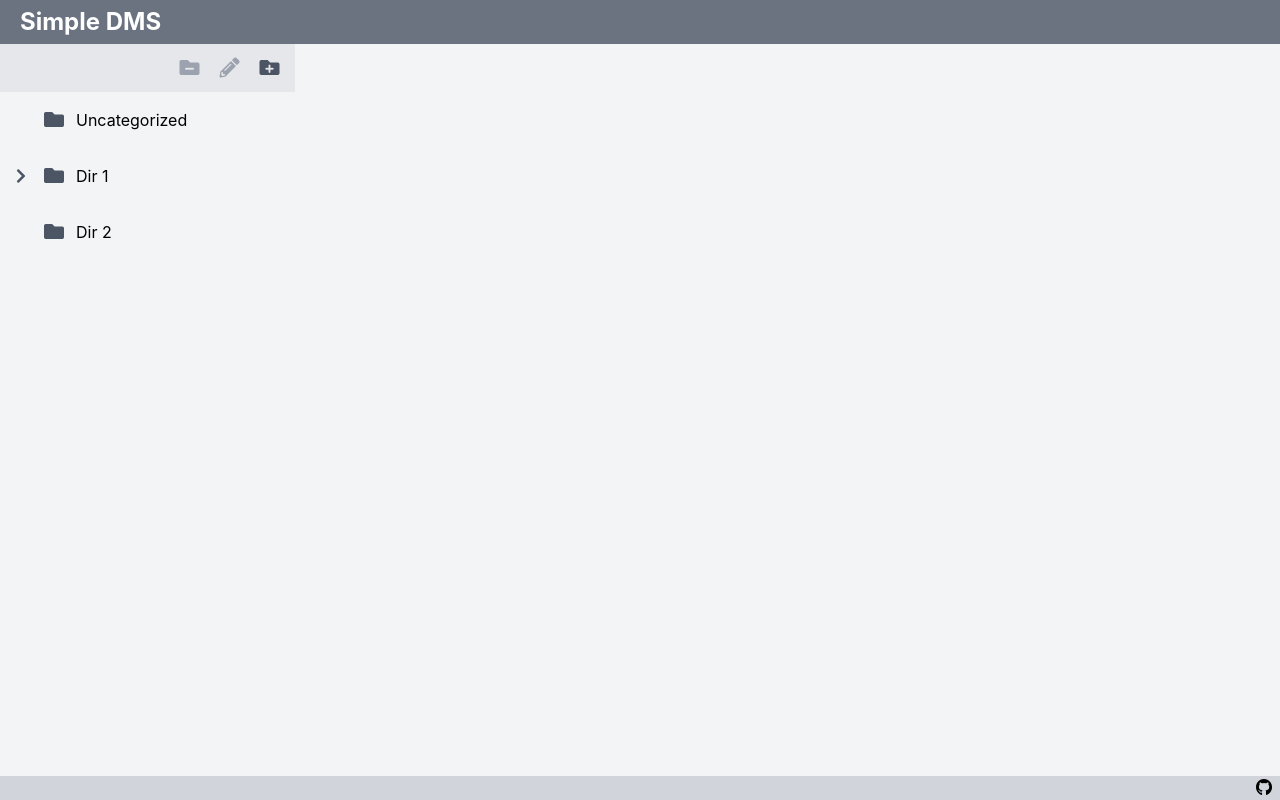
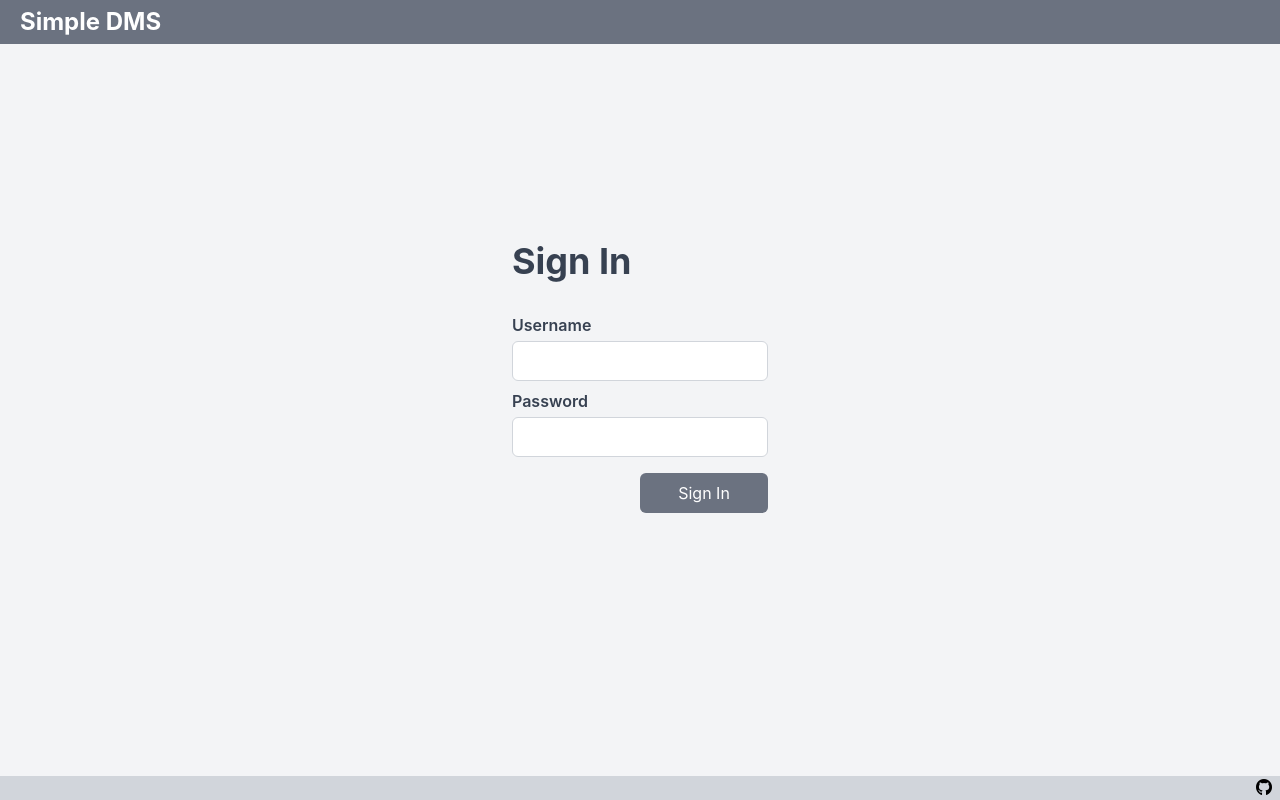
Before and after one commit to s-schoen/simple-dms, a Vue app in the folder src/frontend/: page / in a window 1280 px wide. Built offline with nearby package versions, Linux system fonts and the light colour scheme.

Commit message:
implement sign in overlay

```diff
--- a/src/frontend/src/App.vue
+++ b/src/frontend/src/App.vue
@@ -13,6 +13,7 @@
   <div class="bg-gray-100 h-screen w-screen flex flex-col">
     <TheHeader />
     <div class="flex flex-auto h-full">
+      <LoginOverlay :show="signInVisible" @sign-in="handleSignIn" />
       <DirectoryTreeView
         :directories="directoryItems"
         :selected="selectedDirectory ? selectedDirectory.id : null"
@@ -33,6 +34,7 @@ import ConfirmDialog from "primevue/confirmdialog";
 import TheHeader from "@/components/TheHeader";
 import TheFooter from "@/components/TheFooter";
 import InputDialog from "@/components/InputDialog";
+import LoginOverlay from "@/components/LoginOverlay";
 import DirectoryTreeView from "@/components/DirectoryTreeView";
 import useDirectories from "@/hooks/use-directories";
 import { useConfirm } from "primevue/useconfirm";
@@ -45,9 +47,17 @@ export default {
     ConfirmDialog,
     InputDialog,
     DirectoryTreeView,
+    LoginOverlay,
   },
   setup() {
     const confirm = useConfirm();
+
+    // sign in
+    const signInVisible = ref(true);
+    const handleSignIn = (userData) => {
+      console.log("SI", userData);
+      signInVisible.value = false;
+    };
 
     const inputDialogVisible = ref(false);
     const inputDialogData = ref({
@@ -129,6 +139,8 @@ export default {
     };
 
     return {
+      signInVisible,
+      handleSignIn,
       inputDialogVisible,
       inputDialogData,
       directoryItems,
--- /dev/null
+++ b/src/frontend/src/components/LoginOverlay.vue
@@ -0,0 +1,56 @@
+<template>
+  <div
+    v-show="show"
+    class="w-full h-5/6 bg-gray-100 z-50 absolute flex justify-center"
+  >
+    <div class="w-1/5 flex flex-col justify-center">
+      <span class="font-bold text-4xl text-gray-700">Sign In</span>
+      <div class="flex flex-col mb-2 mt-8">
+        <span class="text-gray-700 font-semibold mb-1">Username</span>
+        <InputField v-model="username" />
+      </div>
+
+      <div class="flex flex-col mb-4">
+        <span class="text-gray-700 font-semibold mb-1">Password</span>
+        <InputField type="password" v-model="password" />
+      </div>
+
+      <div class="flex justify-end">
+        <Button variant="gray" class="w-32" @click="onSignIn">Sign In</Button>
+      </div>
+    </div>
+  </div>
+</template>
+
+<script>
+import InputField from "@/components/toolkit/InputField.vue";
+import Button from "@/components/toolkit/Button.vue";
+import { ref } from "vue";
+
+export default {
+  components: {
+    InputField,
+    Button,
+  },
+  props: {
+    show: {
+      type: Boolean,
+      default: false,
+    },
+  },
+  emits: ["sign-in"],
+  setup(props, { emit }) {
+    const username = ref("");
+    const password = ref("");
+
+    const onSignIn = () => {
+      console.log("CLICK");
+      emit("sign-in", { username: username.value, password: password.value });
+    };
+
+    return { username, password, onSignIn };
+  },
+};
+</script>
+
+<style scoped></style>
--- /dev/null
+++ b/src/frontend/src/components/toolkit/Button.vue
@@ -0,0 +1,36 @@
+<template>
+  <button :class="classes">
+    <slot></slot>
+  </button>
+</template>
+
+<script>
+import { ref } from "vue";
+
+export default {
+  props: {
+    variant: {
+      type: String,
+      default: "default",
+    },
+  },
+  setup(props) {
+    const classes = ref(["h-10", "rounded-md"]);
+
+    let colorVariant;
+    switch (props.variant) {
+      case "gray":
+        colorVariant = ["bg-gray-500", "hover:bg-gray-600", "text-white"];
+        break;
+      default:
+        colorVariant = ["bg-blue-400", "hover:bg-blue-500"];
+    }
+
+    classes.value = [...classes.value, ...colorVariant];
+
+    return { classes };
+  },
+};
+</script>
+
+<style scoped></style>
--- /dev/null
+++ b/src/frontend/src/components/toolkit/InputField.vue
@@ -0,0 +1,26 @@
+<template>
+  <input
+    id="field"
+    :type="type"
+    :value="modelValue"
+    class="h-10 w-full border-gray-300 px-2 border rounded-md focus:border-blue-400 focus:outline-none"
+    @input="$emit('update:modelValue', $event.target.value)"
+  />
+</template>
+
+<script>
+export default {
+  props: {
+    modelValue: {},
+    type: {
+      type: String,
+      default: "text",
+    },
+  },
+  setup() {
+    return {};
+  },
+};
+</script>
+
+<style scoped></style>
```
